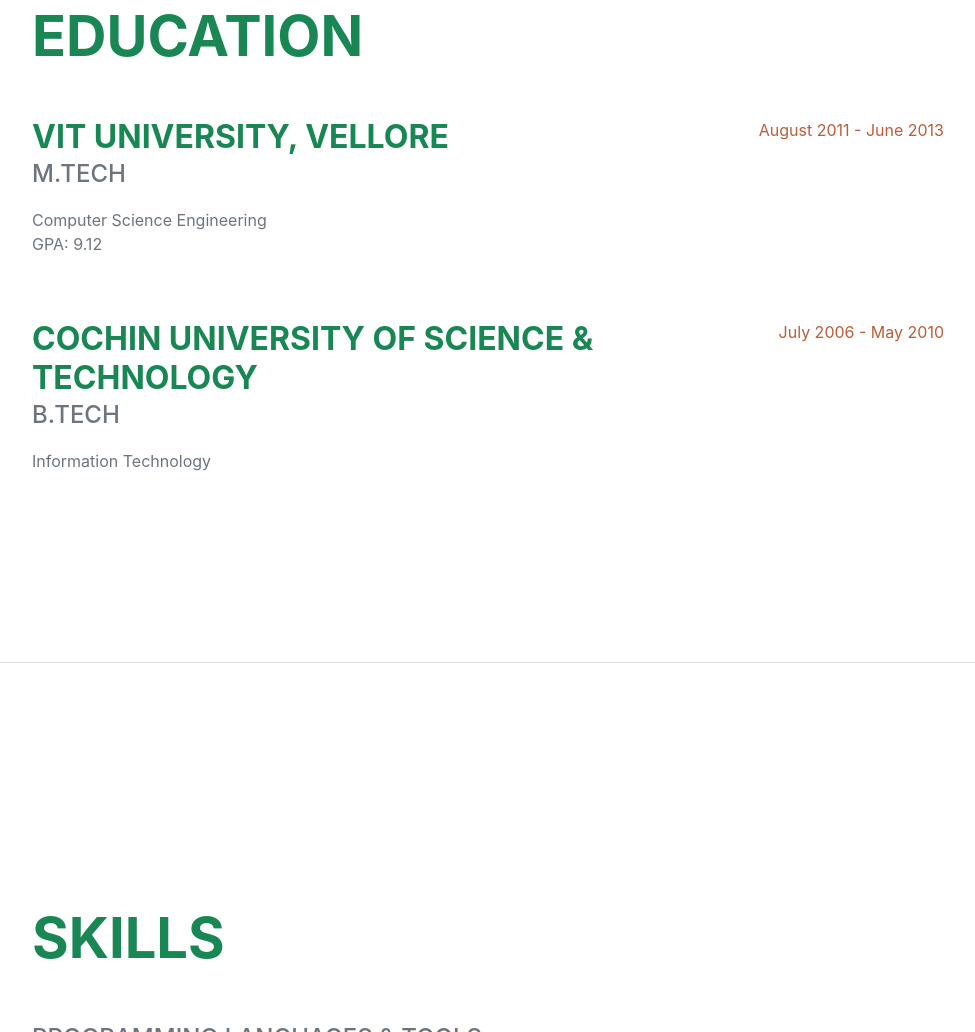
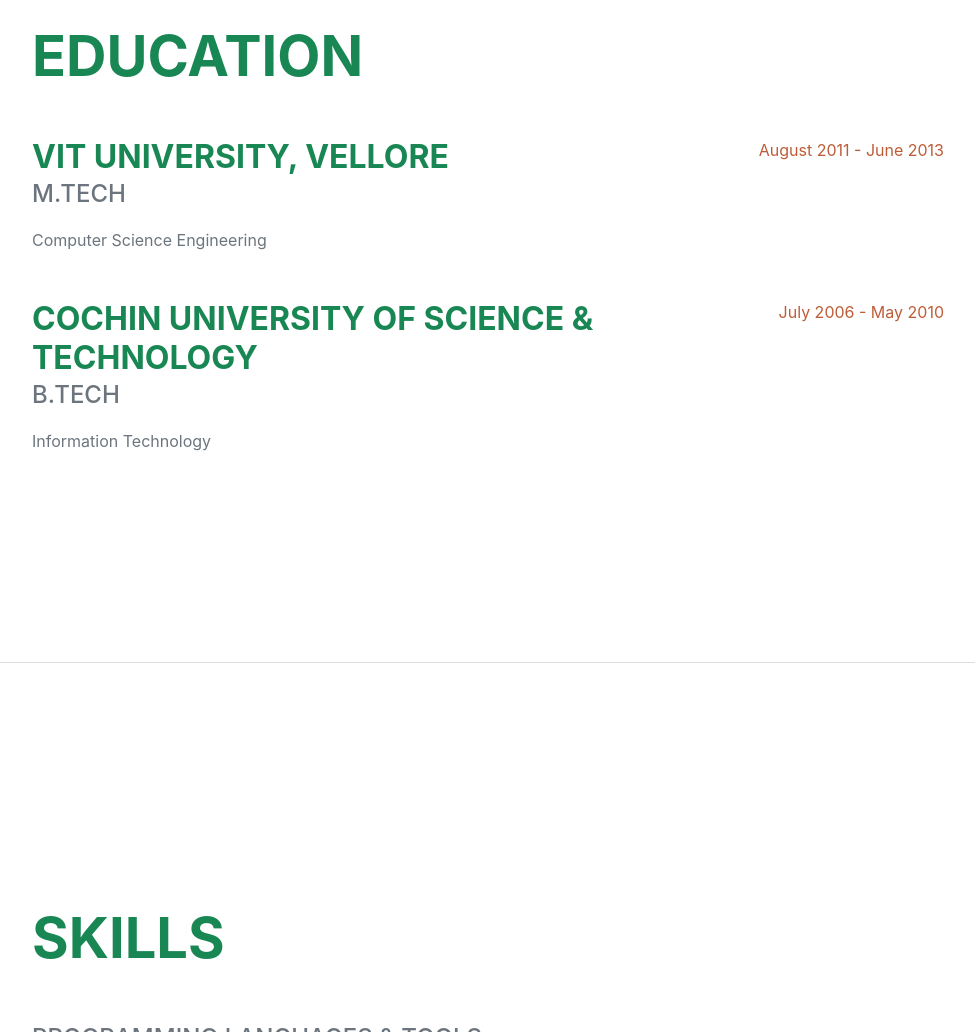
Before and after one commit to deepur71/deepur.github.io, a plain HTML site: page index.html in a window 1280 px wide. Shown: the part 2421-3453 px from the top of the page, without its empty margins (288-1263 px from the left). Drawn offline with nearby package versions, Linux system fonts and the light colour scheme; a web font is replaced by a local one.

Commit message:
Modifying4 Index.html

```diff
--- a/index.html
+++ b/index.html
@@ -111,7 +111,6 @@
                             <h3 class="mb-0">VIT University, Vellore</h3>
                             <div class="subheading mb-3">M.Tech</div>
                             <div>Computer Science Engineering</div>
-                            <p>GPA: 9.12</p>
                         </div>
                         <div class="flex-shrink-0"><span class="text-primary">August 2011 - June 2013</span></div>
                     </div>
```
